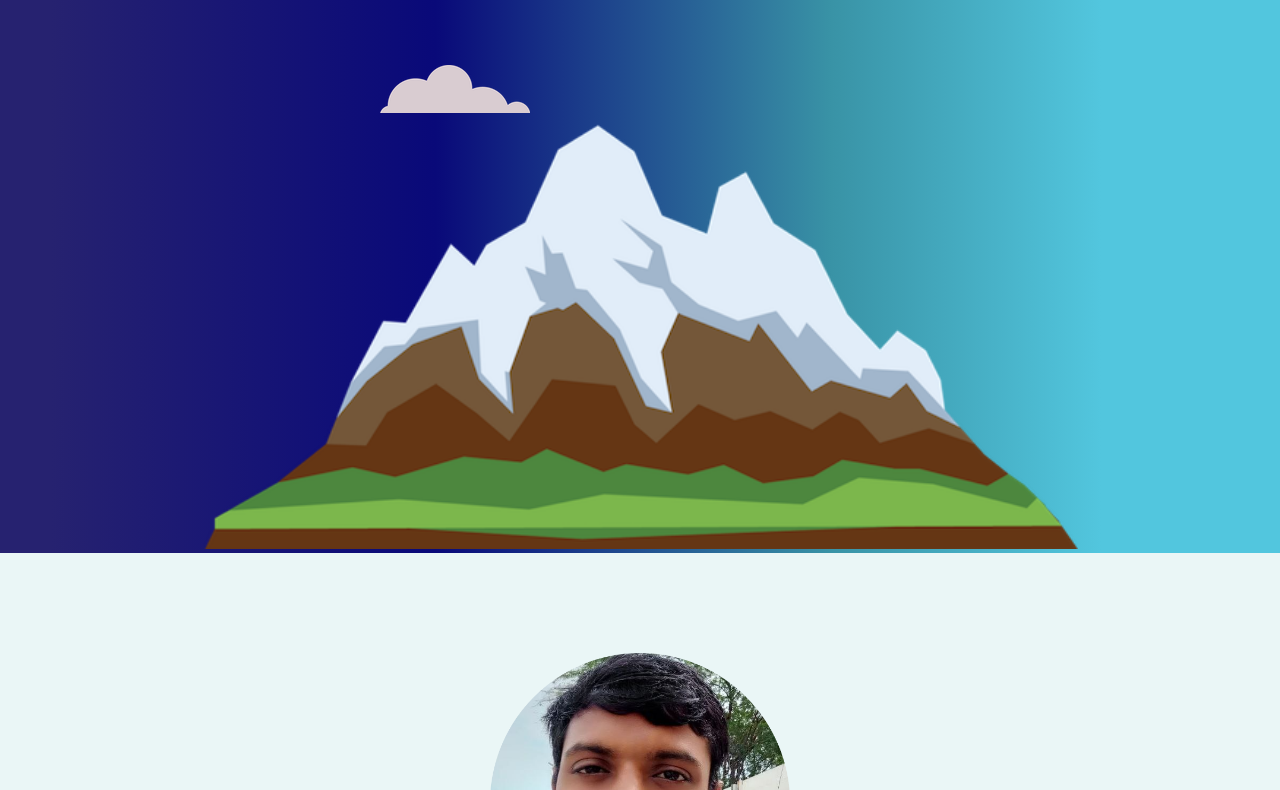
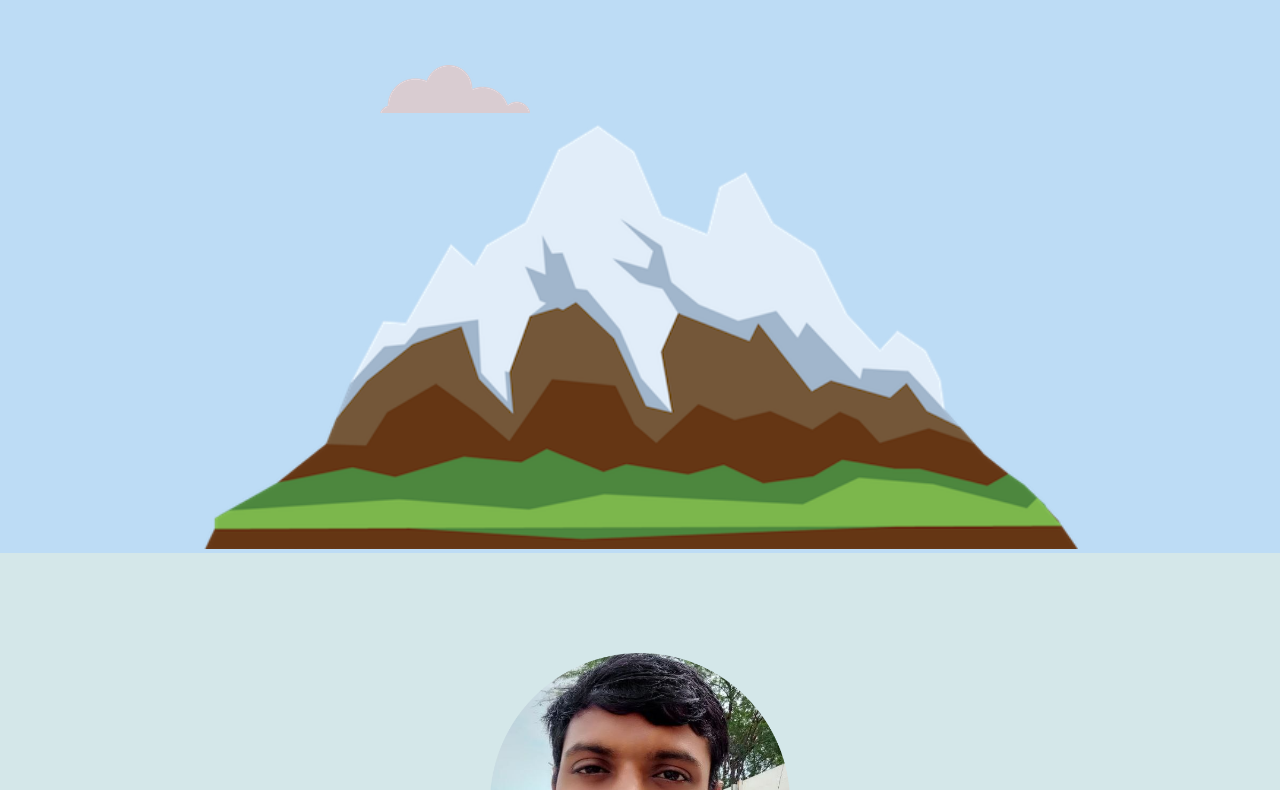
Before and after one commit to Tim-Alpha/mycsswebsite, a plain HTML site: page index.html in a window 1280 px wide. Shown: the part 377-1167 px from the top of the page. Drawn offline with Linux system fonts and the light colour scheme.

Commit message:
update in colors

```diff
--- a/style.css
+++ b/style.css
@@ -98,14 +98,13 @@ a:hover {
     width: 875px;
 }
 .topContanier {
-    background: rgb(38,34,112);
-    background: linear-gradient(90deg, rgba(38,34,112,1) 4%, rgba(9,9,121,1) 34%, rgba(57,147,166,1) 65%, rgba(82,198,222,1) 86%);
+    background-color: #bddcf5;
     position: relative;
     padding-top: 100px;
     height: 830px;
 }
 .middleContaier {
-    background-color: #EAF6F6;
+    background-color: #d4e7e9;
     margin: 0;
     padding-bottom: 50px;
 }
```
